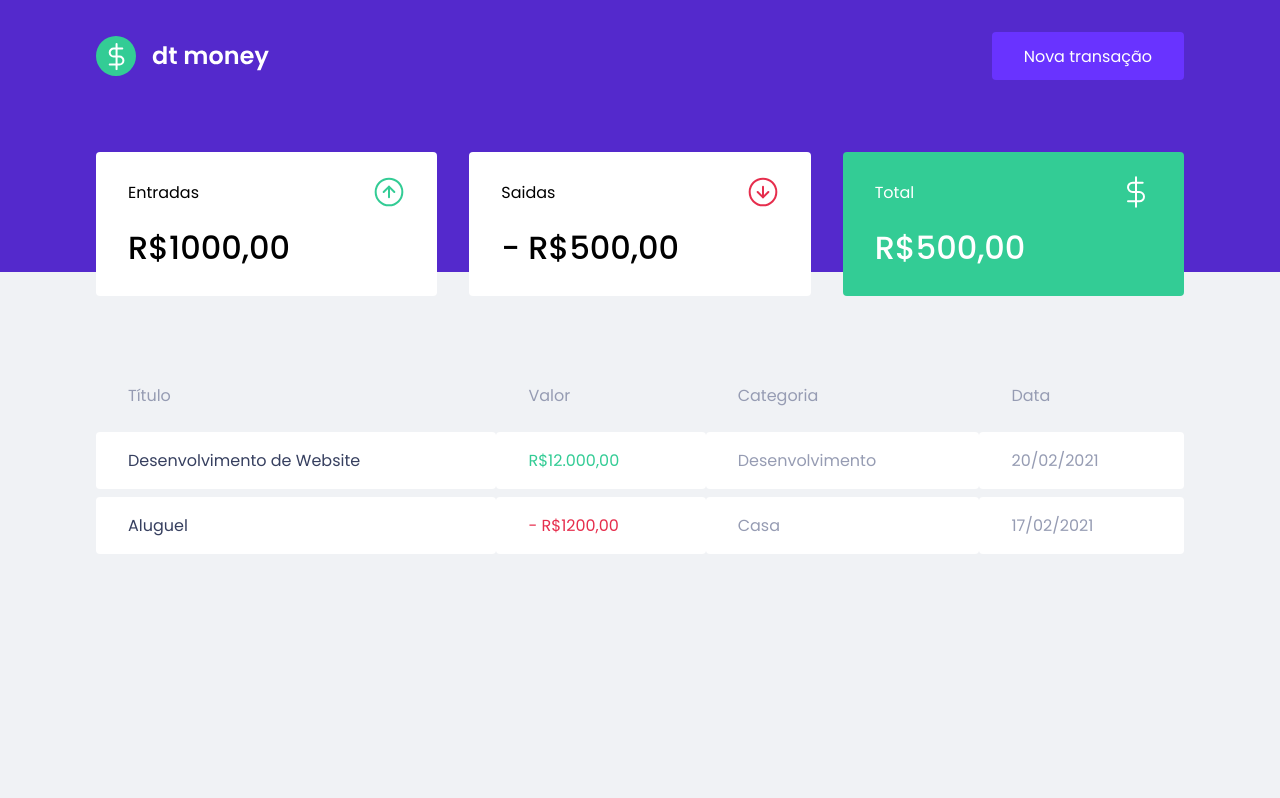
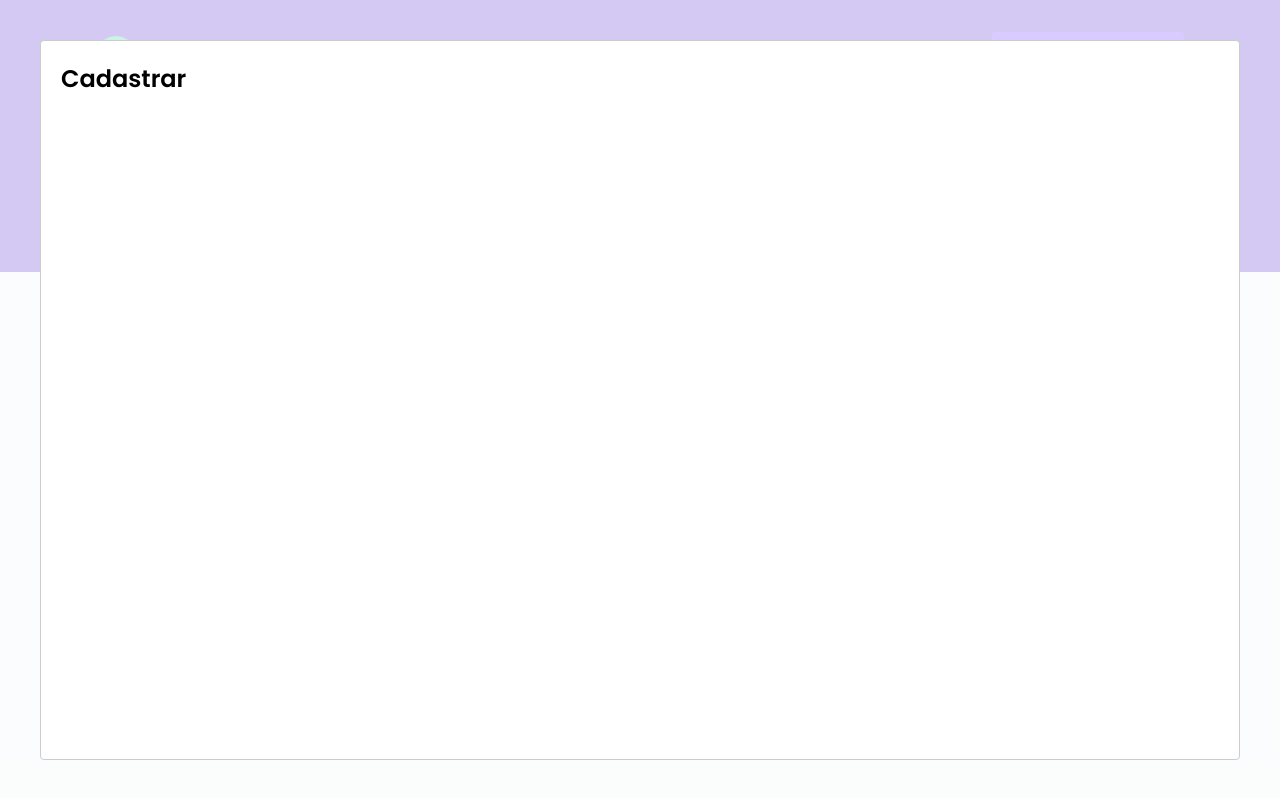
Before and after one commit to eltoncampos1/dt.money, a React (Create React App) app: page / in a window 1280 px wide. Both pictures are taken after a click on the button "Nova transação". Built offline with nearby package versions, Linux system fonts and the light colour scheme; no server answers; what miragejs would draw is missing.

Commit message:
feat: create modal

```diff
--- a/src/App.tsx
+++ b/src/App.tsx
@@ -1,13 +1,37 @@
-import { DashBoard } from './components/Dashboard'
-import { Header } from './components/Header'
-import { GlobalStyles } from './styles/global'
+import Modal from "react-modal";
+import { useState } from "react";
+
+import { DashBoard } from "./components/Dashboard";
+import { Header } from "./components/Header";
+import { GlobalStyles } from "./styles/global";
+
+Modal.setAppElement("#root");
 
 export function App() {
- return (
-   <>
-    <GlobalStyles />
-    <Header />
-    <DashBoard />
-  </>
- )
+  const [isNewTransactionModalOpen, setIsNewTransactionModalOpen] = useState(
+    false
+  );
+
+  function handleOpenNewTransactionModal() {
+    setIsNewTransactionModalOpen(true);
+  }
+
+  function handlecloseNewTransactionModal() {
+    setIsNewTransactionModalOpen(false);
+  }
+
+  return (
+    <>
+      <GlobalStyles />
+
+      <Modal
+        isOpen={isNewTransactionModalOpen}
+        onRequestClose={handlecloseNewTransactionModal}
+      >
+        <h2>Cadastrar</h2>
+      </Modal>
+      <Header onOpenNewTransactionModal={handleOpenNewTransactionModal} />
+      <DashBoard />
+    </>
+  );
 }
--- a/src/components/Header/index.tsx
+++ b/src/components/Header/index.tsx
@@ -1,13 +1,19 @@
-import logoImg from '../../assets/logo.svg'
-import * as S from './styles'
+import logoImg from "../../assets/logo.svg";
+import * as S from "./styles";
 
-export function Header() {
-    return (
-        <S.Container>
-            <S.Content>
-            <img src={logoImg} alt="dt money"/>
-            <button type="button">Nova transação</button>
-            </S.Content>
-        </S.Container>
-    )
+interface HeaderProps {
+  onOpenNewTransactionModal: () => void;
 }
+
+export function Header({ onOpenNewTransactionModal }: HeaderProps) {
+  return (
+    <S.Container>
+      <S.Content>
+        <img src={logoImg} alt="dt money" />
+        <button type="button" onClick={onOpenNewTransactionModal}>
+          Nova transação
+        </button>
+      </S.Content>
+    </S.Container>
+  );
+}
```
